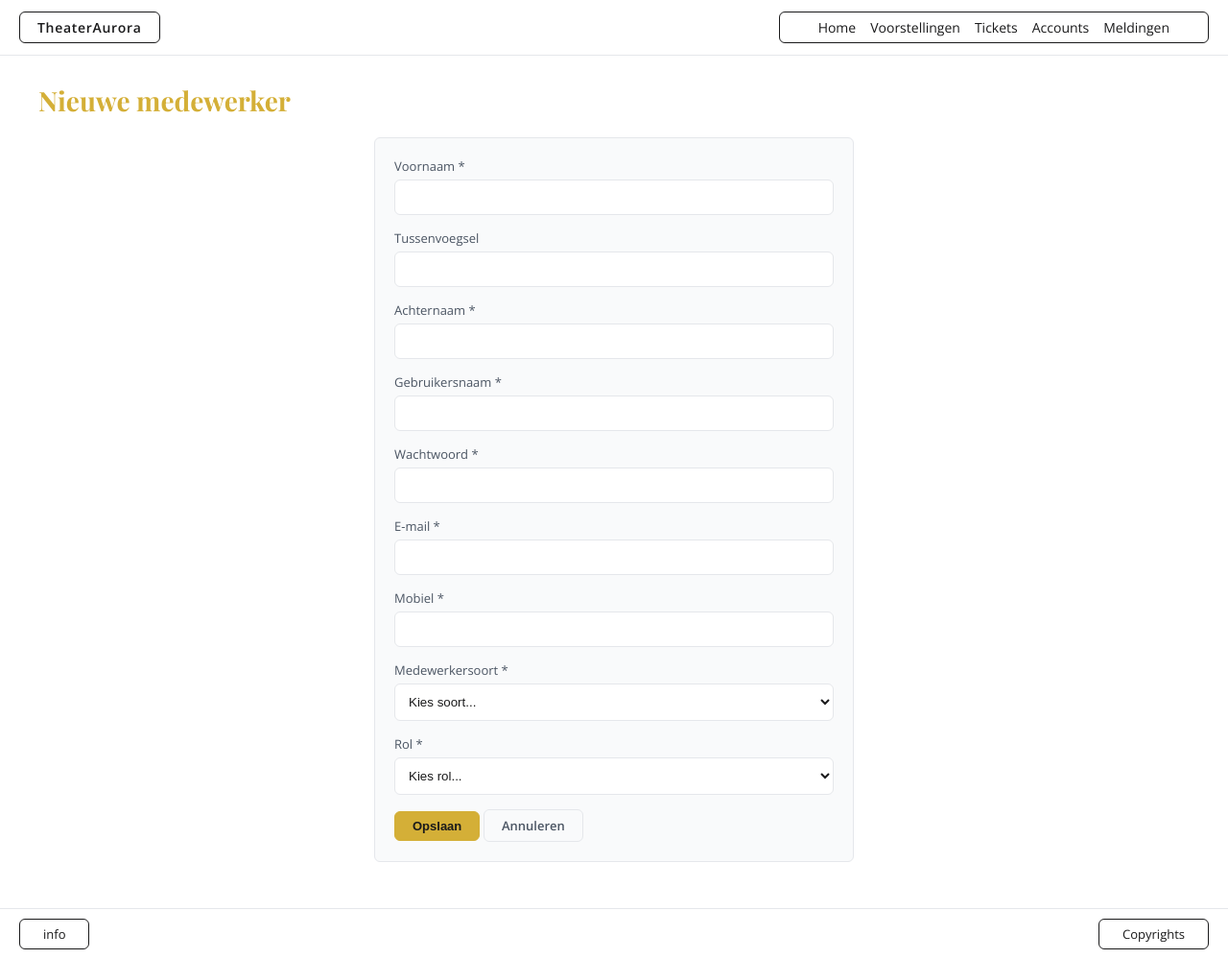
After one commit to FlorianvdM/PRO-TheaterAurora, a PHP site: page /medewerker-toevoegen.php in a window 1280 px wide. The commit adds this page. Shown: the whole page at 96% size. Run offline with PHP 8.4, Linux system fonts and the light colour scheme; some web fonts are replaced.

Commit message:
Implementatie pagina medewerker toevoegen en styling
Co-authored-by: Junie <junie@jetbrains.com>

```diff
--- a/assets/css/style.css
+++ b/assets/css/style.css
@@ -27,7 +27,7 @@
 body {
   background-color: var(--kleur-achtergrond);
   color: var(--kleur-tekst);
-  font-family: var(--lettertype);
+  font-family: var(--lettertype), serif;
   font-size: 14px;
   min-height: 100vh;
   display: flex;
@@ -425,6 +425,52 @@ h1, h2, h3, h4, h5, h6 {
 .filter-select option {
   background-color: var(--kleur-vlak);
   color: var(--kleur-tekst);
+}
+
+/* ============================================
+   FORMULIEREN
+   ============================================ */
+.form-container {
+  background-color: var(--kleur-vlak);
+  padding: 20px;
+  border-radius: var(--straal);
+  border: 1px solid var(--kleur-rand);
+  max-width: 500px;
+  margin: 20px auto;
+}
+
+.form-group {
+  margin-bottom: 15px;
+}
+
+.form-group label {
+  display: block;
+  margin-bottom: 5px;
+  color: var(--kleur-tekst-zacht);
+  font-size: 13px;
+}
+
+.form-group input,
+.form-group select {
+  width: 100%;
+  padding: 10px;
+  background-color: var(--kleur-achtergrond);
+  border: 1px solid var(--kleur-rand);
+  border-radius: var(--straal);
+  color: var(--kleur-tekst);
+}
+
+.alert {
+  padding: 10px;
+  margin-bottom: 20px;
+  border-radius: var(--straal);
+  border: 1px solid;
+}
+
+.alert-danger {
+  background-color: #7f1d1d;
+  border-color: #991b1b;
+  color: #fca5a5;
 }
 
 /* ============================================
--- /dev/null
+++ b/medewerker-toevoegen.php
@@ -0,0 +1,142 @@
+<?php
+require_once __DIR__ . '/includes/db.php';
+
+// Zorg dat de header pas wordt geladen na eventuele redirect of foutafhandeling
+// Echter, db.php wordt al aangeroepen in header.php, dus als pdo null is,
+// toont header.php al een foutmelding.
+
+$paginaTitel = 'Nieuwe medewerker';
+$error = null;
+
+if ($_SERVER['REQUEST_METHOD'] === 'POST') {
+    $voornaam = $_POST['voornaam'] ?? '';
+    $tussenvoegsel = $_POST['tussenvoegsel'] ?? '';
+    $achternaam = $_POST['achternaam'] ?? '';
+    $gebruikersnaam = $_POST['gebruikersnaam'] ?? '';
+    $wachtwoord = $_POST['wachtwoord'] ?? '';
+    $email = $_POST['email'] ?? '';
+    $mobiel = $_POST['mobiel'] ?? '';
+    $medewerkersoort = $_POST['medewerkersoort'] ?? '';
+    $rol = $_POST['rol'] ?? '';
+
+    if (empty($voornaam) || empty($achternaam) || empty($gebruikersnaam) || empty($wachtwoord) || empty($email) || empty($mobiel) || empty($medewerkersoort) || empty($rol)) {
+        $error = 'Vul alle verplichte velden in.';
+    } else {
+        try {
+            $pdo->beginTransaction();
+
+            // 1. Insert Gebruiker
+            $stmt = $pdo->prepare('INSERT INTO Gebruiker (Voornaam, Tussenvoegsel, Achternaam, Gebruikersnaam, Wachtwoord, IsIngelogd, Isactief, Datumaangemaakt, Datumgewijzigd)
+                                   VALUES (:voornaam, :tussenvoegsel, :achternaam, :gebruikersnaam, :wachtwoord, 0, 1, NOW(6), NOW(6))');
+            $stmt->execute([
+                ':voornaam' => $voornaam,
+                ':tussenvoegsel' => $tussenvoegsel,
+                ':achternaam' => $achternaam,
+                ':gebruikersnaam' => $gebruikersnaam,
+                ':wachtwoord' => password_hash($wachtwoord, PASSWORD_DEFAULT)
+            ]);
+            $gebruikerId = $pdo->lastInsertId();
+
+            // 2. Insert Contact
+            $stmt = $pdo->prepare('INSERT INTO Contact (GebruikerId, Email, Mobiel, Isactief, Datumaangemaakt, Datumgewijzigd)
+                                   VALUES (:gebruikerId, :email, :mobiel, 1, NOW(6), NOW(6))');
+            $stmt->execute([
+                ':gebruikerId' => $gebruikerId,
+                ':email' => $email,
+                ':mobiel' => $mobiel
+            ]);
+
+            // 3. Insert Rol
+            $stmt = $pdo->prepare('INSERT INTO Rol (GebruikerId, Naam, Isactief, Datumaangemaakt, Datumgewijzigd)
+                                   VALUES (:gebruikerId, :rol, 1, NOW(6), NOW(6))');
+            $stmt->execute([
+                ':gebruikerId' => $gebruikerId,
+                ':rol' => $rol
+            ]);
+
+            // 4. Insert Medewerker
+            $stmt = $pdo->query('SELECT COALESCE(MAX(Nummer), 1000) + 1 FROM Medewerker');
+            $nummer = $stmt->fetchColumn();
+
+            $stmt = $pdo->prepare('INSERT INTO Medewerker (GebruikerId, Nummer, Medewerkersoort, Isactief, Datumaangemaakt, Datumgewijzigd)
+                                   VALUES (:gebruikerId, :nummer, :medewerkersoort, 1, NOW(6), NOW(6))');
+            $stmt->execute([
+                ':gebruikerId' => $gebruikerId,
+                ':nummer' => $nummer,
+                ':medewerkersoort' => $medewerkersoort
+            ]);
+
+            $pdo->commit();
+            header('Location: medewerker.php');
+            exit;
+        } catch (PDOException $e) {
+            $pdo->rollBack();
+            $error = 'DataBase niet verbonden'; // Specifieke vereiste: "DataBase niet verbonden"
+        }
+    }
+}
+
+require_once __DIR__ . '/includes/header.php';
+?>
+
+<main class="main-content">
+    <div class="container">
+        <h1>Nieuwe medewerker</h1>
+        <?php if ($error): ?>
+            <div class="alert alert-danger"><?php echo htmlspecialchars($error); ?></div>
+        <?php endif; ?>
+        <form method="post" action="" class="form-container">
+            <div class="form-group">
+                <label for="voornaam">Voornaam *</label>
+                <input type="text" id="voornaam" name="voornaam" required value="<?php echo htmlspecialchars($_POST['voornaam'] ?? ''); ?>">
+            </div>
+            <div class="form-group">
+                <label for="tussenvoegsel">Tussenvoegsel</label>
+                <input type="text" id="tussenvoegsel" name="tussenvoegsel" value="<?php echo htmlspecialchars($_POST['tussenvoegsel'] ?? ''); ?>">
+            </div>
+            <div class="form-group">
+                <label for="achternaam">Achternaam *</label>
+                <input type="text" id="achternaam" name="achternaam" required value="<?php echo htmlspecialchars($_POST['achternaam'] ?? ''); ?>">
+            </div>
+            <div class="form-group">
+                <label for="gebruikersnaam">Gebruikersnaam *</label>
+                <input type="text" id="gebruikersnaam" name="gebruikersnaam" required value="<?php echo htmlspecialchars($_POST['gebruikersnaam'] ?? ''); ?>">
+            </div>
+            <div class="form-group">
+                <label for="wachtwoord">Wachtwoord *</label>
+                <input type="password" id="wachtwoord" name="wachtwoord" required>
+            </div>
+            <div class="form-group">
+                <label for="email">E-mail *</label>
+                <input type="email" id="email" name="email" required value="<?php echo htmlspecialchars($_POST['email'] ?? ''); ?>">
+            </div>
+            <div class="form-group">
+                <label for="mobiel">Mobiel *</label>
+                <input type="text" id="mobiel" name="mobiel" required value="<?php echo htmlspecialchars($_POST['mobiel'] ?? ''); ?>">
+            </div>
+            <div class="form-group">
+                <label for="medewerkersoort">Medewerkersoort *</label>
+                <select id="medewerkersoort" name="medewerkersoort" required>
+                    <option value="">Kies soort...</option>
+                    <option value="Directie" <?php echo ($_POST['medewerkersoort'] ?? '') === 'Directie' ? 'selected' : ''; ?>>Directie</option>
+                    <option value="Administratie" <?php echo ($_POST['medewerkersoort'] ?? '') === 'Administratie' ? 'selected' : ''; ?>>Administratie</option>
+                    <option value="Techniek" <?php echo ($_POST['medewerkersoort'] ?? '') === 'Techniek' ? 'selected' : ''; ?>>Techniek</option>
+                    <option value="Horeca" <?php echo ($_POST['medewerkersoort'] ?? '') === 'Horeca' ? 'selected' : ''; ?>>Horeca</option>
+                    <option value="Schoonmaak" <?php echo ($_POST['medewerkersoort'] ?? '') === 'Schoonmaak' ? 'selected' : ''; ?>>Schoonmaak</option>
+                </select>
+            </div>
+            <div class="form-group">
+                <label for="rol">Rol *</label>
+                <select id="rol" name="rol" required>
+                    <option value="">Kies rol...</option>
+                    <option value="Admin" <?php echo ($_POST['rol'] ?? '') === 'Admin' ? 'selected' : ''; ?>>Admin</option>
+                    <option value="Medewerker" <?php echo ($_POST['rol'] ?? '') === 'Medewerker' ? 'selected' : ''; ?>>Medewerker</option>
+                    <option value="Bezoeker" <?php echo ($_POST['rol'] ?? '') === 'Bezoeker' ? 'selected' : ''; ?>>Bezoeker</option>
+                </select>
+            </div>
+            <button type="submit" class="knop knop-primair">Opslaan</button>
+            <a href="medewerker.php" class="knop knop-secundair">Annuleren</a>
+        </form>
+    </div>
+</main>
+<?php require_once __DIR__ . '/includes/footer.php'; ?>
```
